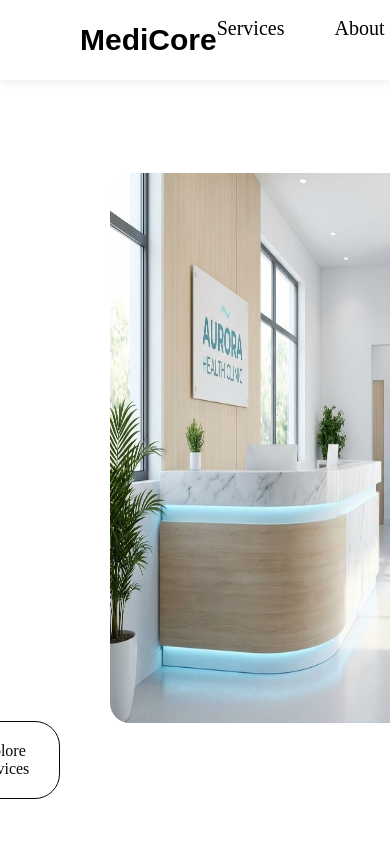
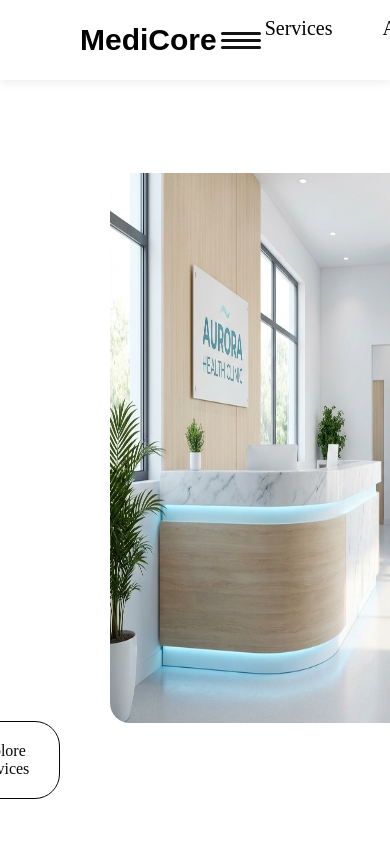
Before and after one commit to Abdo1454/clinic-app-react, a React (Vite) app: page / in a window 390 px wide. Shown: the top 844 px of the page. Built offline with nearby package versions, Linux system fonts and the light colour scheme.

Commit message:
updaute responsive in mobile screen

```diff
--- a/src/components/Navbar/Navbar.css
+++ b/src/components/Navbar/Navbar.css
@@ -38,3 +38,18 @@ h2{
     padding: 10px 20px;
     border-radius: 5px;
 }
+/*
+*********************************** */
+.menu-icon{
+
+}
+.menu-icon span {
+  display: block;
+  height: 3px;
+  margin: 4px;
+  width: 40px;
+  cursor: pointer;
+
+  background: #141414;
+  border-radius: 5px;
+}
--- a/src/components/Navbar/Navbar.tsx
+++ b/src/components/Navbar/Navbar.tsx
@@ -5,6 +5,13 @@ function Navbar() {
     <div>
         <nav className="navbar">
             <h2 className="logo">MediCore</h2>
+         <div className="menu-icon">
+  <span className="dash"></span>
+  {/* <br></br> */}
+  <span className="dash"></span>
+  {/* <br></br> */}
+  <span className="dash"></span>
+</div>
             <ul className="nav-links">
                 <li><a href="#">Services</a></li>
                 <li><a href="#">About</a></li>
```
